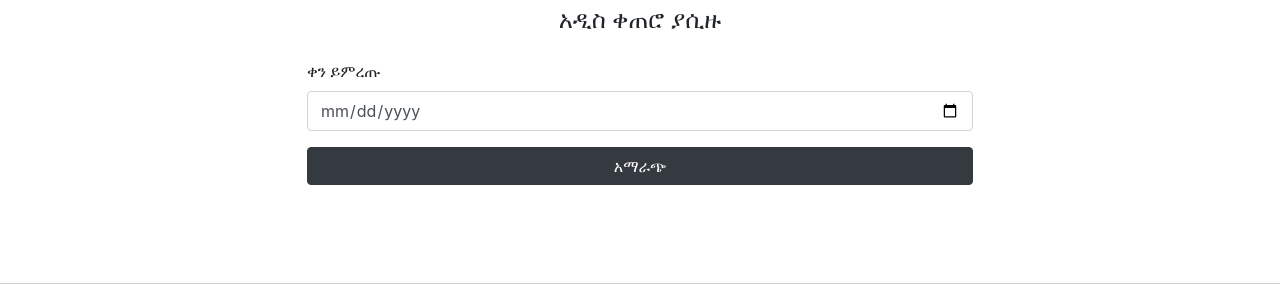
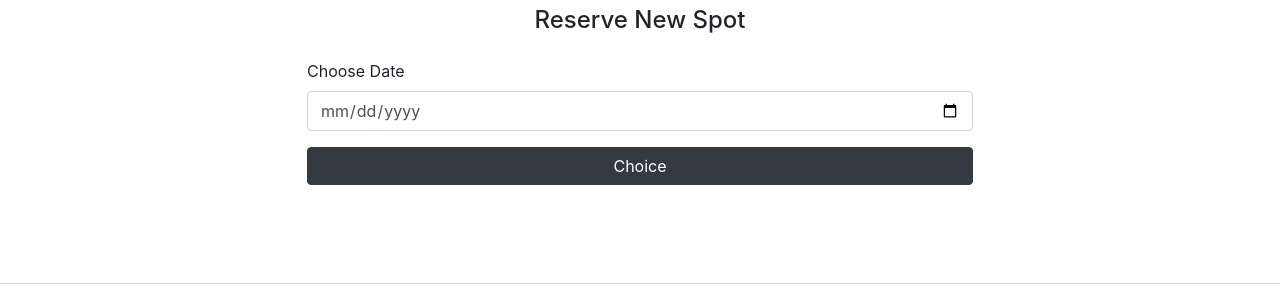
Before and after one commit to etEthiopia/RestaurantManagementPHP, a PHP site: page /views/reservation.php in a window 1280 px wide. Shown: the part 132-416 px from the top of the page. Run offline with PHP 8.4, Linux system fonts and the light colour scheme; data comes from the database, SQL or seed files in the repository.

Commit message:
reservation

```diff
--- a/views/reservation.php
+++ b/views/reservation.php
@@ -14,19 +14,19 @@ require('../models/reservation.php');?>
 
   <div class="container pt-2 pb-5">
 
-      <h4 class="text-center pb-3">አዲስ ቀጠሮ ያሲዙ</h4>
+      <h4 class="text-center pb-3">Reserve New Spot</h4>
 
           <form id="dateform" name="dateform" action="<?= $_SERVER['PHP_SELF']; ?>" method="post" class="d-block mr-auto ml-auto res-form">
 
 
   <div class="form-group">
-    <label for="date">ቀን ይምረጡ</label>
+    <label for="date">Choose Date</label>
     <input type="date" name="res_date" class="form-control" id="res_date" min="<?= date("Y-m-d"); ?>" required>
 
   </div>
 
 
-  <button type="submit" id="submit_date" name="submit_date" class="submit-btn btn btn-dark d-block mr-auto ml-auto">አማራጭ</button>
+  <button type="submit" id="submit_date" name="submit_date" class="submit-btn btn btn-dark d-block mr-auto ml-auto">Choice</button>
 </form>
 
 
@@ -63,8 +63,8 @@ require('../models/reservation.php');?>
           while ($row_tables = $tables->fetch_assoc()): ?>
 
           <div class="col-md-4 col-sm-4 col-xs-6 tables form-group mb-5">
-                <label class="btn btn-outline-success"><span class="tit">ቁጥር <?= $row_tables['id']; ?></span>
-                  <span class="d-block people">ሰዎች <?= $row_tables['people']; ?></span>
+                <label class="btn btn-outline-success"><span class="tit">Number <?= $row_tables['id']; ?></span>
+                  <span class="d-block people">Customers <?= $row_tables['people']; ?></span>
                   <input type="checkbox" name="table[]" autocomplete="off" value="<?= $row_tables['id']; ?>">
                   <span class="glyphicon glyphicon-ok d-block"></span>
                 </label>
@@ -79,8 +79,8 @@ require('../models/reservation.php');?>
                   while($row_all = $all->fetch_assoc()): ?>
 
                   <div class="col-md-4 col-sm-4 col-xs-6 tables form-group mb-5">
-                        <label class="btn btn-outline-success"><span class="tit">ቁጥር <?= $row_all['id']; ?></span>
-                          <span class="d-block people">ሰዎች <?= $row_all['people']; ?></span>
+                        <label class="btn btn-outline-success"><span class="tit">Number <?= $row_all['id']; ?></span>
+                          <span class="d-block people">Customers <?= $row_all['people']; ?></span>
                           <input type="checkbox" name="table[]" autocomplete="off" value="<?= $row_all['id']; ?>">
                           <span class="glyphicon glyphicon-ok d-block"></span>
                         </label>
```
